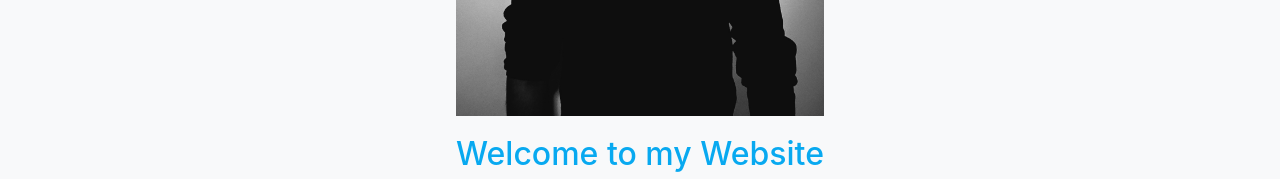
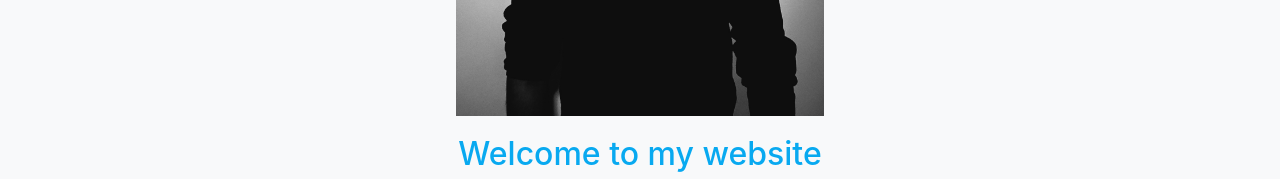
Before and after one commit to AhmedTahsin/AhmedTahsin.github.io, a website with bundled scripts: page index.html in a window 1280 px wide. Shown: the part 1260-1439 px from the top of the page. Built offline with nearby package versions, Linux system fonts and the light colour scheme.

Commit message:
Update index.html

```diff
--- a/index.html
+++ b/index.html
@@ -93,7 +93,7 @@
         <div class="col-lg-10 mx-auto">
         <img class="my-image" src="img/my-image.jpg" width:"200" height: "139">
           <div id="website">
-          <h2 class="mb-1">Welcome to my Website</h2>
+          <h2 class="mb-1">Welcome to my website</h2>
           </div>
           <p class="lead mb-5">My name is <b style="color:#08A9F0">Tahsin Ahmed</b> and I am a Toronto <i class="fab fa-canadian-maple-leaf"></i> based Digital Marketer and Photographer with a passion for design and technology. I am currently pursuing a Marketing degree at York University.</p>
           <p class="lead mb-5">I'm guided by a mantra I borrow from Bill Gates "never stop learning". As an enthusaistic learner, I taught myself coding, website development and Adobe Creative software. My expertise lies in SEO/SEM, WordPress, Wix, SquareSpace website creation and content marketing. I am also a data-driven marketer. In summer 2018, I learned various analytics tools such as: Google Analytics, SEMRush, Adobe Analytics, Crazy Egg etc. </p>
```
